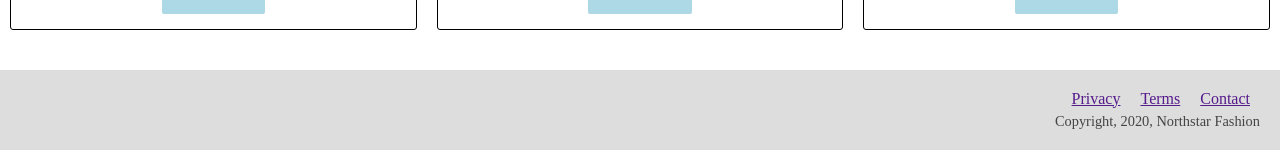
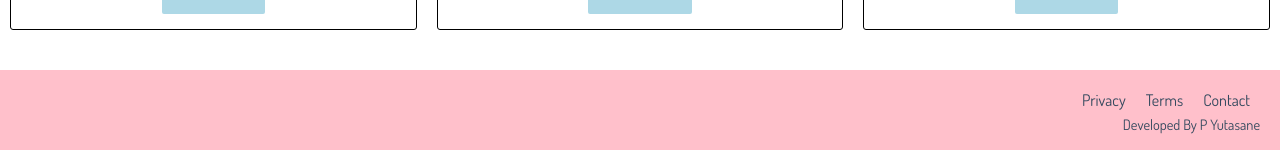
Before and after one commit to promie/fcc-product-landing, a Vue app: page / in a window 1280 px wide. Shown: the part 1380-1530 px from the top of the page. Built offline with nearby package versions, Linux system fonts and the light colour scheme.

Commit message:
Finalised the footer component

```diff
--- a/src/components/Footer.vue
+++ b/src/components/Footer.vue
@@ -11,20 +11,23 @@ export default {
       <li><a href="">Terms</a></li>
       <li><a href="">Contact</a></li>
     </ul>
-    <span>Copyright, 2020, Northstar Fashion</span>
+    <span>Developed By P Yutasane</span>
   </footer>
 </template>
 
 <style scoped>
+@import url('https://fonts.googleapis.com/css?family=Dosis&display=swap');
+
 footer {
   margin-top: 30px;
-  background-color: #ddd;
+  background-color: pink;
+  font-family: 'Dosis', sans-serif;
   padding: 20px;
 }
 
 footer > ul {
   display: flex;
-  justify-content: flex-end;
+  justify-content: center;
   list-style: none;
 }
 
@@ -32,11 +35,25 @@ footer > ul > li {
   padding: 0 10px;
 }
 
+a {
+  text-decoration: none;
+  color: #34495e;
+}
+
 footer > span {
   margin-top: 5px;
   display: flex;
-  justify-content: flex-end;
+  justify-content: center;
   font-size: 0.9em;
-  color: #444;
+  color: #34495e;
+}
+
+@media only screen and (min-width: 768px) {
+  footer > ul {
+    justify-content: flex-end;
+  }
+  footer > span {
+    justify-content: flex-end;
+  }
 }
 </style>
--- a/src/components/Navbar.vue
+++ b/src/components/Navbar.vue
@@ -67,7 +67,6 @@ a {
 
 .header {
   margin: 0px;
-  /* background-color: #f4f4f4; */
   background-color: pink;
   position: fixed;
   top: 0;
```
